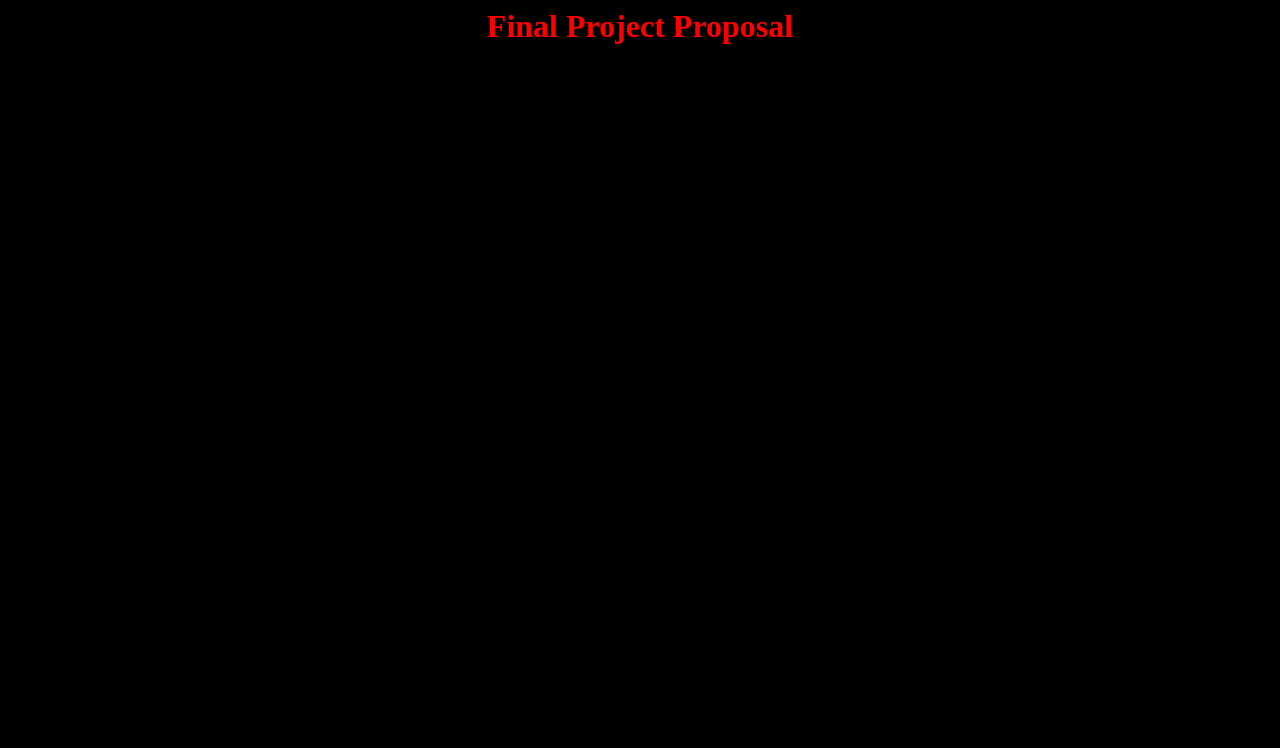
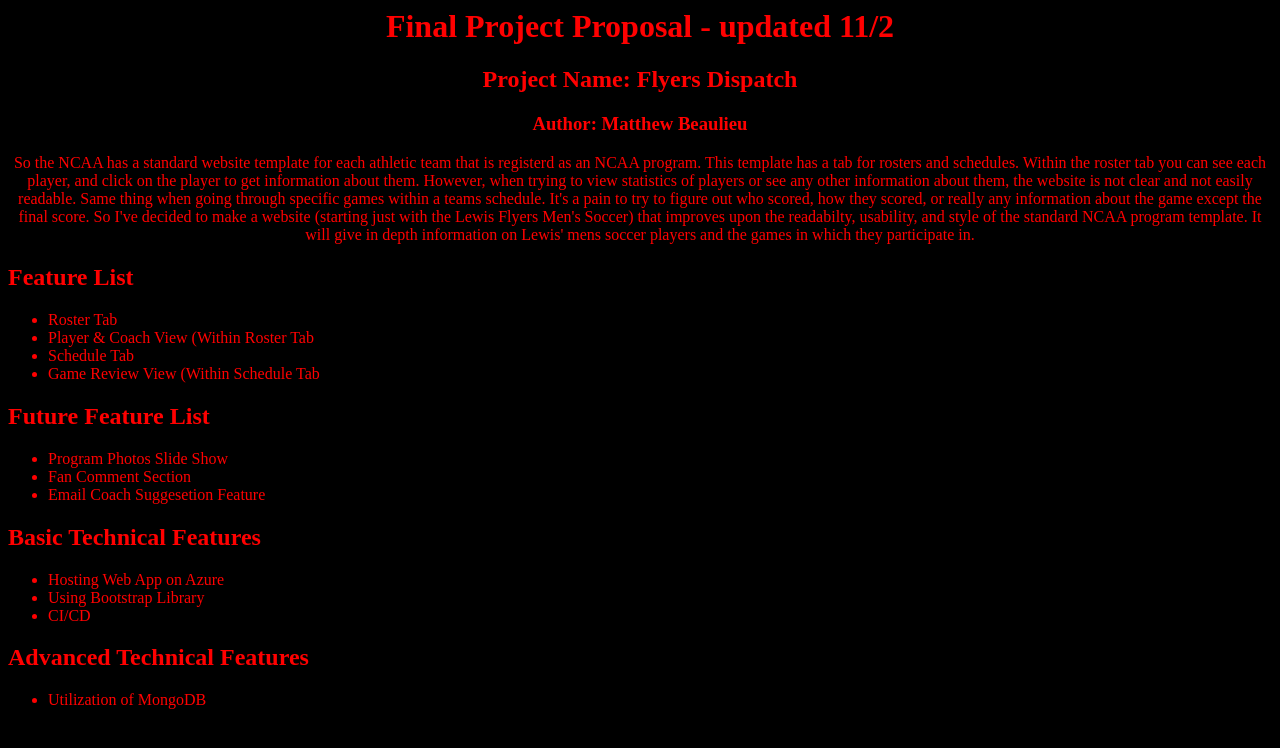
Before and after one commit to matthewbeaulieu10/wdp-final-project-proposal-mb, a plain HTML site: page index.html in a window 1280 px wide. Drawn offline with Linux system fonts and the light colour scheme.

Commit message:
finished content for now 11/2

```diff
--- a/index.css
+++ b/index.css
@@ -3,3 +3,7 @@
     background-color:black;
     text-align: center;
 }
+
+#listDiv {
+    text-align: left;
+}
--- a/index.html
+++ b/index.html
@@ -7,6 +7,62 @@
     <link rel="stylesheet" href="index.css">
 </head>
 <body>
-    <h1>Final Project Proposal</h1>
+    <h1>Final Project Proposal - updated 11/2</h1>
+    <h2>Project Name: Flyers Dispatch</h2>
+    <h3>Author: Matthew Beaulieu</h3>
+
+    <p>
+        So the NCAA has a standard website template for each
+        athletic team that is registerd as an NCAA program.
+        This template has a tab for rosters and schedules.
+        Within the roster tab you can see each player, and click
+        on the player to get information about them. However,
+        when trying to view statistics of players or see any
+        other information about them, the website is not clear
+        and not easily readable. Same thing when going through
+        specific games within a teams schedule. It's a pain to
+        try to figure out who scored, how they scored, or really
+        any information about the game except the final score.
+        So I've decided to make a website (starting just with
+        the Lewis Flyers Men's Soccer) that improves upon the
+        readabilty, usability, and style of the standard NCAA
+        program template. It will give in depth information on
+        Lewis' mens soccer players and the games in which they
+        participate in.
+    </p>
+
+    <div id="listDiv">
+
+        <h2>Feature List</h2>
+
+        <ul>
+            <li>Roster Tab</li>
+            <li>Player & Coach View (Within Roster Tab</li>
+            <li>Schedule Tab</li>
+            <li>Game Review View (Within Schedule Tab</li>
+        </ul>
+
+        <h2>Future Feature List</h2>
+
+        <ul>
+            <li>Program Photos Slide Show</li>
+            <li>Fan Comment Section</li>
+            <li>Email Coach Suggesetion Feature</li>
+        </ul>
+
+        <h2>Basic Technical Features</h2>
+
+        <ul>
+            <li>Hosting Web App on Azure</li>
+            <li>Using Bootstrap Library</li>
+            <li>CI/CD</li>
+        </ul>
+
+        <h2>Advanced Technical Features</h2>
+
+        <ul>
+            <li>Utilization of MongoDB</li>
+        </ul>
+    </div>
 </body>
 </html>
```
